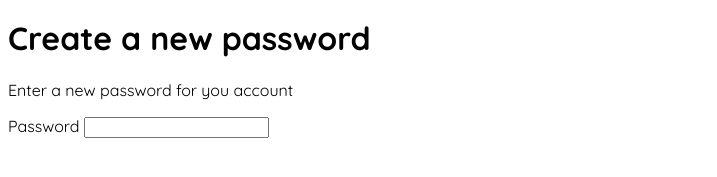
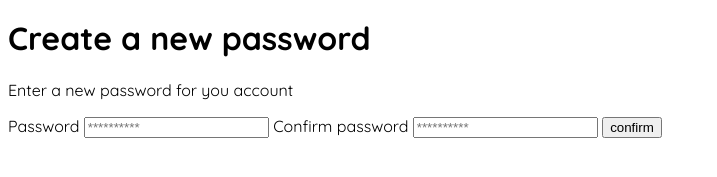
Before and after one commit to Siulix/YardSale, a plain HTML site: page index.html in a window 1280 px wide. Shown: the part 31-208 px from the top of the page, without its empty margins (0-717 px from the left). Drawn offline with Linux system fonts and the light colour scheme.

Commit message:
Se ha realizado la base estructurada de la sección Create a new Password

```diff
--- a/index.html
+++ b/index.html
@@ -17,7 +17,11 @@
             <p class="subtitle">Enter a new password for you account</p>
             <form action="/" class="form">
                 <label for="password" class="label">Password</label>
-                <input type="password" id="password">
+                <input type="password" id="password" placeholder="**********" class="input input-password">
+
+                <label for="new-password" class="label">Confirm password</label>
+                <input type="password" id="new-password" placeholder="**********" class="input input-password">
+                <input type="submit" value="confirm" class="primary-button" class="login-button">
             </form>
 
         </div>
```
